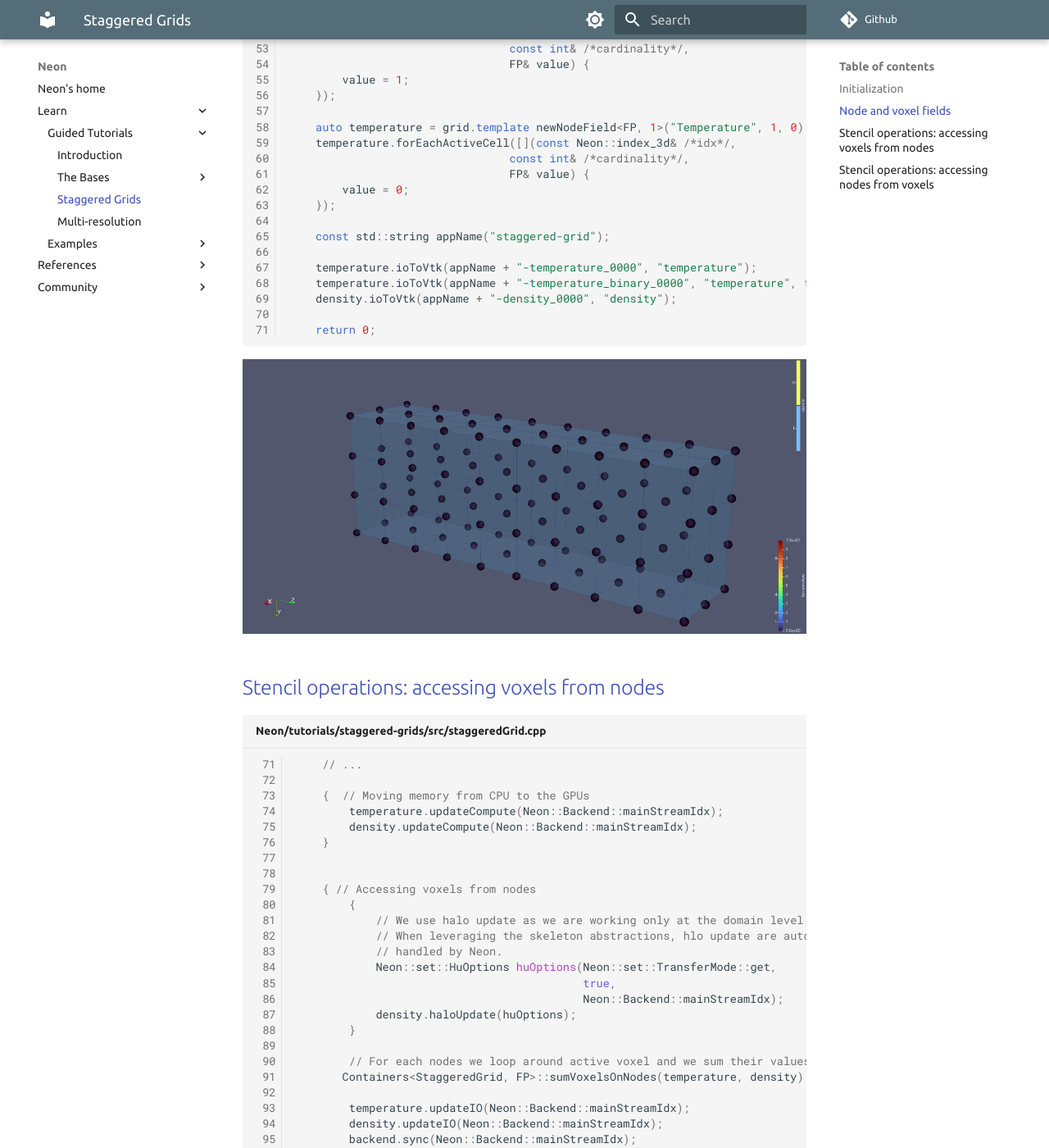
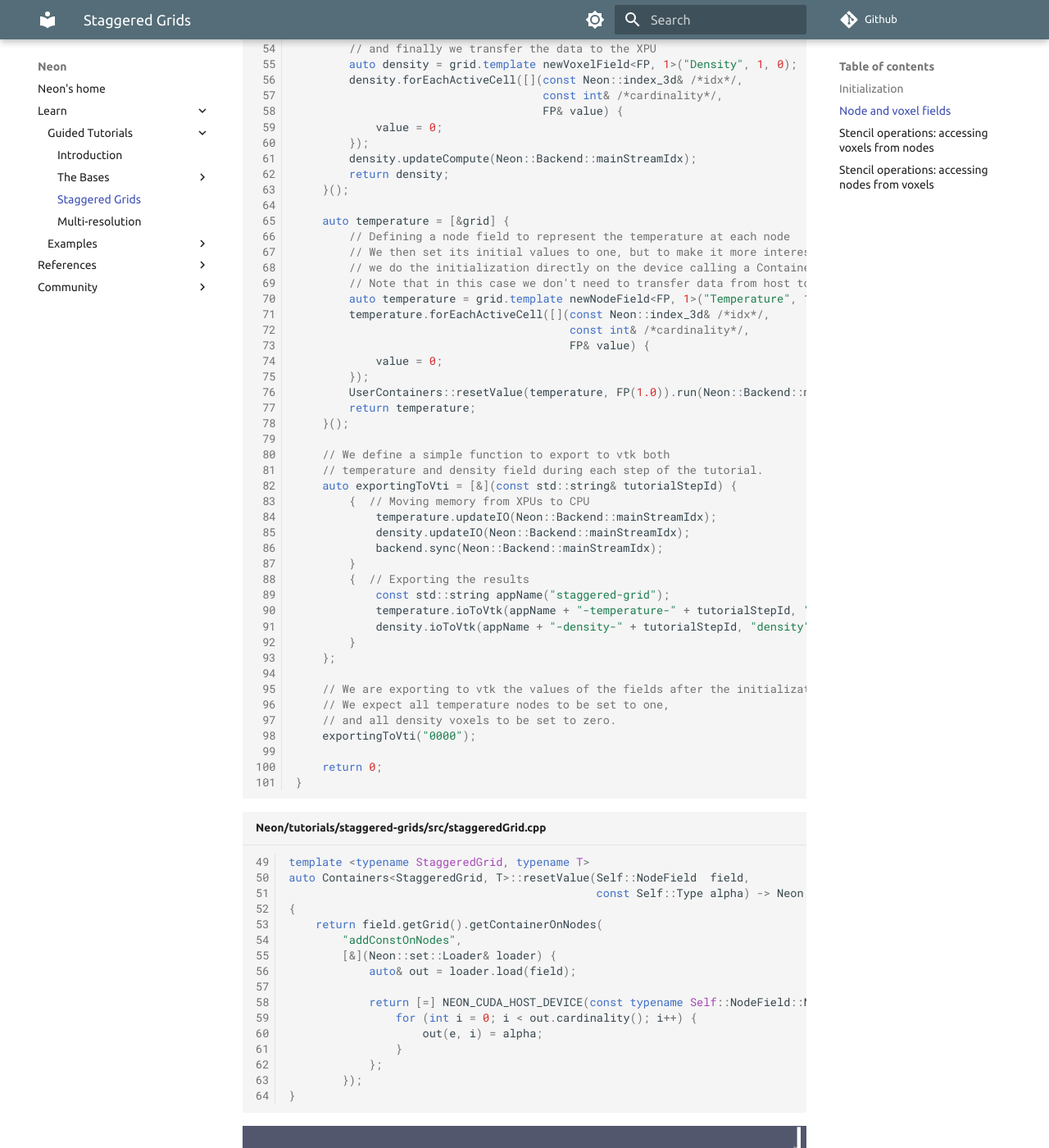
Before and after one commit to Autodesk/Neon, an MkDocs documentation site: the page built from docs/learn/guided-tutorials/staggered-grids/staggered-grid.md, in a window 1280 px wide and 1400 px high, scrolled down 2154 px. Shown: the whole window at 82% size. Built offline with MkDocs 1.6.1 and Material for MkDocs 9.7.7, drawn with Linux system fonts in a browser that asks for light colours; comment, search, counter and statistics services are not loaded; some of the changed text lies outside the part shown.

Commit message:
Some  changes to the staggered grid tutorial

````diff
--- a/docs/learn/guided-tutorials/staggered-grids/staggered-grid.md
+++ b/docs/learn/guided-tutorials/staggered-grids/staggered-grid.md
@@ -20,20 +20,16 @@ The created containers are fully compatible with the Neon Skeleton model.
 ## Initialization
 </a>
 
-```cpp linenums="9" title="Neon/tutorials/staggered-grids/src/staggeredGrid.cpp"
-    // Step 0 -> initialize Neon runtime
-    Neon::init();
-
-    // Step 1 -> Neon backend: choosing the hardware for the computation
+```cpp linenums="13" title="Neon/tutorials/staggered-grids/src/staggeredGrid.cpp"
+int main()
+{// Selecting the hardware for the computation
     Neon::Backend backend = [] {
-        // auto runtime = Neon::Runtime::openmp;
+        Neon::init();
+        // Our XPU will be a CPU device.
         auto runtime = Neon::Runtime::openmp;
-        // We are overbooking GPU 0 three times
-        std::vector<int> gpu_ids{0,0};
+        // We are overbooking XPU 0 two times
+        std::vector<int> gpu_ids{0, 0};
         Neon::Backend    backend(gpu_ids, runtime);
-
-        // Printing some information
-        NEON_INFO(backend.toString());
         return backend;
     }();
 
@@ -41,13 +37,15 @@ The created containers are fully compatible with the Neon Skeleton model.
     using UniformGrid = Neon::domain::dGrid;
     using StaggeredGrid = Neon::domain::internal::experimental::staggeredGrid::StaggeredGrid<UniformGrid>;
     using FP = double;
+    using UserContainers = tools::Containers<StaggeredGrid, FP>;
 
+    // Initializing a staggered grid based on dGrid
     StaggeredGrid grid = [&] {
         // Setting the dimension for the voxel grid
-        Neon::int32_3d                     voxDims{2, 3, 9};
+        Neon::int32_3d voxDims{2, 3, 9};
 
-        // For our example we don't need to add new stencil.
-        // By default the staggered grid will add the stencil
+        // For our tutorial, we don't need to add new stencil.
+        // By default, the staggered grid will add the stencil
         // to move from voxel to node and vice versa
         std::vector<Neon::domain::Stencil> noExtraStencils;
 
@@ -58,11 +56,12 @@ The created containers are fully compatible with the Neon Skeleton model.
                 return true;
             },
             noExtraStencils);
+
         return newGrid;
     }();
 
-
     return 0;
+}
 ```
 
 <a name="fields">
@@ -72,30 +71,80 @@ The created containers are fully compatible with the Neon Skeleton model.
 ```cpp linenums="49" title="Neon/tutorials/staggered-grids/src/staggeredGrid.cpp"
     // ...
 
-    auto density = grid.template newVoxelField<FP, 1>("Density", 1, 0);
-    density.forEachActiveCell([](const Neon::index_3d& /*idx*/,
-                                 const int& /*cardinality*/,
-                                 FP& value) {
-        value = 1;
-    });
+    auto density = [&grid] {
+        // Defining a voxel field to represent the density of each voxel
+        // We then set its initial values to zero in the host (CPU),
+        // and finally we transfer the data to the XPU
+        auto density = grid.template newVoxelField<FP, 1>("Density", 1, 0);
+        density.forEachActiveCell([](const Neon::index_3d& /*idx*/,
+                                     const int& /*cardinality*/,
+                                     FP& value) {
+            value = 0;
+        });
+        density.updateCompute(Neon::Backend::mainStreamIdx);
+        return density;
+    }();
 
-    auto temperature = grid.template newNodeField<FP, 1>("Temperature", 1, 0);
-    temperature.forEachActiveCell([](const Neon::index_3d& /*idx*/,
-                                 const int& /*cardinality*/,
-                                 FP& value) {
-        value = 0;
-    });
+    auto temperature = [&grid] {
+        // Defining a node field to represent the temperature at each node
+        // We then set its initial values to one, but to make it more interesting,
+        // we do the initialization directly on the device calling a Containers.
+        // Note that in this case we don't need to transfer data from host to XPUs
+        auto temperature = grid.template newNodeField<FP, 1>("Temperature", 1, 0);
+        temperature.forEachActiveCell([](const Neon::index_3d& /*idx*/,
+                                         const int& /*cardinality*/,
+                                         FP& value) {
+            value = 0;
+        });
+        UserContainers::resetValue(temperature, FP(1.0)).run(Neon::Backend::mainStreamIdx);
+        return temperature;
+    }();
 
-    const std::string appName("staggered-grid");
+    // We define a simple function to export to vtk both
+    // temperature and density field during each step of the tutorial.
+    auto exportingToVti = [&](const std::string& tutorialStepId) {
+        {  // Moving memory from XPUs to CPU
+            temperature.updateIO(Neon::Backend::mainStreamIdx);
+            density.updateIO(Neon::Backend::mainStreamIdx);
+            backend.sync(Neon::Backend::mainStreamIdx);
+        }
+        {  // Exporting the results
+            const std::string appName("staggered-grid");
+            temperature.ioToVtk(appName + "-temperature-" + tutorialStepId, "temperature", false, Neon::IoFileType::BINARY);
+            density.ioToVtk(appName + "-density-" + tutorialStepId, "density");
+        }
+    };
 
-    temperature.ioToVtk(appName + "-temperature_0000", "temperature");
-    temperature.ioToVtk(appName + "-temperature_binary_0000", "temperature", false, Neon::IoFileType::BINARY);
-    density.ioToVtk(appName + "-density_0000", "density");
+    // We are exporting to vtk the values of the fields after the initialization.
+    // We expect all temperature nodes to be set to one,
+    // and all density voxels to be set to zero.
+    exportingToVti("0000");
 
     return 0;
+}
 ```
 
-![Mapping between cells and hardware devices](img/staggeredGrid-0000.png)
+```cpp linenums="49" title="Neon/tutorials/staggered-grids/src/staggeredGrid.cpp"
+template <typename StaggeredGrid, typename T>
+auto Containers<StaggeredGrid, T>::resetValue(Self::NodeField  field,
+                                              const Self::Type alpha) -> Neon::set::Container
+{
+    return field.getGrid().getContainerOnNodes(
+        "addConstOnNodes",
+        [&](Neon::set::Loader& loader) {
+            auto& out = loader.load(field);
+
+            return [=] NEON_CUDA_HOST_DEVICE(const typename Self::NodeField::Node& e) mutable {
+                for (int i = 0; i < out.cardinality(); i++) {
+                    out(e, i) = alpha;
+                }
+            };
+        });
+}
+```
+
+
+![Mapping between cells and hardware devices](img/staggeredGrid-tutorial-0000.png)
 
 <a name="cartesian">
 ## Stencil operations: accessing voxels from nodes
@@ -104,116 +153,89 @@ The created containers are fully compatible with the Neon Skeleton model.
 ```cpp linenums="71" title="Neon/tutorials/staggered-grids/src/staggeredGrid.cpp"
     // ...
 
-    {  // Moving memory from CPU to the GPUs
-        temperature.updateCompute(Neon::Backend::mainStreamIdx);
-        density.updateCompute(Neon::Backend::mainStreamIdx);
+    {  // Accessing voxels from nodes
+       // For each node we loop around active voxel, and we sum their values.
+       // At the end of this operation we expect all voxel to store a value of 8,
+       // as there are 8 nodes for each voxel, each one set to one.
+        UserContainers::sumNodesOnVoxels(density, temperature)
+            .run(Neon::Backend::mainStreamIdx);
+
+        exportingToVti("0001");
     }
 
-
-    { // Accessing voxels from nodes
-        {
-            // We use halo update as we are working only at the domain level.
-            // When leveraging the skeleton abstractions, hlo update are automatically
-            // handled by Neon.
-            Neon::set::HuOptions huOptions(Neon::set::TransferMode::get,
-                                           true,
-                                           Neon::Backend::mainStreamIdx);
-            density.haloUpdate(huOptions);
-        }
-
-        // For each nodes we loop around active voxel and we sum their values.
-       Containers<StaggeredGrid, FP>::sumVoxelsOnNodes(temperature, density).run(Neon::Backend::mainStreamIdx);
-
-        temperature.updateIO(Neon::Backend::mainStreamIdx);
-        density.updateIO(Neon::Backend::mainStreamIdx);
-        backend.sync(Neon::Backend::mainStreamIdx);
-
-        // Exporting the results
-        temperature.ioToVtk(appName + "-temperature_binary_0001", "temperature", false, Neon::IoFileType::BINARY);
-        density.ioToVtk(appName + "-density_0001", "density");
-    }
-
-
-
     return 0;
+}
 ```
 
 ```cpp linenums="79" title="Neon/tutorials/staggered-grids/src/containers.cu"
 template <typename StaggeredGrid, typename T>
-auto Containers<StaggeredGrid, T>::sumVoxelsOnNodes(Self::NodeField&        temperatureField,
-                                                    const Self::VoxelField& densityField) -> Neon::set::Container
+auto Containers<StaggeredGrid, T>::sumVoxelsOnNodesAndDivideBy8(Self::NodeField&        temperatureField,
+                                                                const Self::VoxelField& densityField) -> Neon::set::Container
 {
-
-    using Type = typename Self::NodeField::Type;
-
     return temperatureField.getGrid().getContainerOnNodes(
-        "sumVoxelsOnNodes",
+        "sumVoxelsOnNodesAndDivideBy8",
+        // Neon Loading Lambda
         [&](Neon::set::Loader& loader) {
             const auto& density = loader.load(densityField, Neon::Compute::STENCIL);
             auto&       temperature = loader.load(temperatureField);
 
             auto nodeSpaceDim = temperatureField.getGrid().getDimension();
 
+            // Neon Compute Lambda
             return [=] NEON_CUDA_HOST_DEVICE(const typename Self::NodeField::Node& nodeHandle) mutable {
                 Type sum = 0;
 
-#define CHECK_DIRECTION(X, Y, Z)                                                              \
-    {                                                                                         \
-        Type nghDensity = density.template getNghVoxelValue<X, Y, Z>(nodeHandle, 0, 0).value; \
-        sum += nghDensity;                                                                    \
-    }
+                constexpr int componentId = 0;
+                constexpr int returnValueIfVoxelIsNotActive = 0;
 
-                CHECK_DIRECTION(1, 1, 1);
-                CHECK_DIRECTION(1, 1, -1);
-                CHECK_DIRECTION(1, -1, 1);
-                CHECK_DIRECTION(1, -1, -1);
-                CHECK_DIRECTION(-1, 1, 1);
-                CHECK_DIRECTION(-1, 1, -1);
-                CHECK_DIRECTION(-1, -1, 1);
-                CHECK_DIRECTION(-1, -1, -1);
+                // We visit all the neighbouring voxels around nodeHandle.
+                // Relative discrete offers are used to identify the neighbour node.
+                // Note that some neighbouring nodes may be not active.
+                // Rather than explicitly checking we ask Neon to return 0 if the node is not active.
+                sum += density.template getNghVoxelValue<1, 1, 1>(nodeHandle, componentId, returnValueIfVoxelIsNotActive).value;
+                sum += density.template getNghVoxelValue<1, 1, -1>(nodeHandle, componentId, returnValueIfVoxelIsNotActive).value;
+                sum += density.template getNghVoxelValue<1, -1, 1>(nodeHandle, componentId, returnValueIfVoxelIsNotActive).value;
+                sum += density.template getNghVoxelValue<1, -1, -1>(nodeHandle, componentId, returnValueIfVoxelIsNotActive).value;
+                sum += density.template getNghVoxelValue<-1, 1, 1>(nodeHandle, componentId, returnValueIfVoxelIsNotActive).value;
+                sum += density.template getNghVoxelValue<-1, 1, -1>(nodeHandle, componentId, returnValueIfVoxelIsNotActive).value;
+                sum += density.template getNghVoxelValue<-1, -1, 1>(nodeHandle, componentId, returnValueIfVoxelIsNotActive).value;
+                sum += density.template getNghVoxelValue<-1, -1, -1>(nodeHandle, componentId, returnValueIfVoxelIsNotActive).value;
 
-                temperature(nodeHandle, 0) = sum;
-                ;
-#undef CHECK_DIRECTION
+                // Storing the final result in the target node.
+                temperature(nodeHandle, 0) = sum / 8;
             };
         });
 }
+
 ```
 
 ![](img/staggeredGrid-offsets.png){style="width:500px"}
 
 
 
-![Mapping between cells and hardware devices](img/staggeredGrid-0001.png)
+![Mapping between cells and hardware devices](img/staggeredGrid-tutorial-0001.png)
 
 <a name="cartesian">
 ## Stencil operations: accessing nodes from voxels
 </a>
 
 ```cpp linenums="49" title="Neon/tutorials/staggered-grids/src/staggeredGrid.cpp"
-{ // Accessing nodes from voxels
-        Neon::set::HuOptions huOptions(Neon::set::TransferMode::get,
-                                       true,
-                                       Neon::Backend::mainStreamIdx);
+    {  // Accessing nodes from voxels
+       // For each voxel we loop around all nodes, we sum their values and divide the result by 8.
+       // At the end of the container we expect to have the following values:
+       // -- 1 for any corner node
+       // -- 2 for any node on an edge of our domain
+       // -- 3 for any node on a face
+       // -- 4 for internal nodes
+        UserContainers::sumVoxelsOnNodesAndDivideBy8(temperature,
+                                                     density)
+            .run(Neon::Backend::mainStreamIdx);
 
-        // We reset all node value to 1.
-        Containers<StaggeredGrid, FP>::resetValue(temperature, FP(1.0)).run(Neon::Backend::mainStreamIdx);
-        temperature.haloUpdate(huOptions);
-
-        // For each voxel we loop around all nodes and we sum their values.
-        // Note that all nodes of a voxel are always active.
-        Containers<StaggeredGrid, FP>::sumNodesOnVoxels(density, temperature).run(Neon::Backend::mainStreamIdx);
-
-        temperature.updateIO(Neon::Backend::mainStreamIdx);
-        density.updateIO(Neon::Backend::mainStreamIdx);
-        backend.sync(Neon::Backend::mainStreamIdx);
-
-        // Exporting the results
-        temperature.ioToVtk(appName + "-temperature_binary_0002", "temperature", false, Neon::IoFileType::BINARY);
-        density.ioToVtk(appName + "-density_0002", "density");
+        exportingToVti("0002");
     }
 
     return 0;
+}
 ```
 
 ```cpp linenums="49" title="Neon/tutorials/staggered-grids/src/containers.cu"
@@ -222,37 +244,34 @@ auto Containers<StaggeredGrid, T>::sumNodesOnVoxels(Self::VoxelField&      densi
                                                     const Self::NodeField& temperatureField)
     -> Neon::set::Container
 {
-    using Type = typename Self::NodeField::Type;
-
     return densityField.getGrid().getContainerOnVoxels(
         "sumNodesOnVoxels",
+        // Neon Loading Lambda
         [&](Neon::set::Loader& loader) {
             auto&       density = loader.load(densityField);
             const auto& temperature = loader.load(temperatureField, Neon::Compute::STENCIL);
 
+            // Neon Compute Lambda
             return [=] NEON_CUDA_HOST_DEVICE(const typename Self::VoxelField::Voxel& voxHandle) mutable {
-                Type sum = 0;
+                Type          sum = 0;
+                constexpr int componentId = 0;
 
-#define CHECK_DIRECTION(X, Y, Z)                                                         \
-    {                                                                                    \
-        Type nghNodeValue = temperature.template getNghNodeValue<X, Y, Z>(voxHandle, 0); \
-                                                                                         \
-        sum += nghNodeValue;                                                             \
-    }
+                // We visit all the neighbour nodes around voxHandle.
+                // Relative discrete offers are used to identify the neighbour node.
+                // As by construction all nodes of a voxel are active, we don't have to do any extra check.
+                sum += temperature.template getNghNodeValue<1, 1, 1>(voxHandle, componentId);
+                sum += temperature.template getNghNodeValue<1, 1, -1>(voxHandle, componentId);
+                sum += temperature.template getNghNodeValue<1, -1, 1>(voxHandle, componentId);
+                sum += temperature.template getNghNodeValue<1, -1, -1>(voxHandle, componentId);
+                sum += temperature.template getNghNodeValue<-1, 1, 1>(voxHandle, componentId);
+                sum += temperature.template getNghNodeValue<-1, 1, -1>(voxHandle, componentId);
+                sum += temperature.template getNghNodeValue<-1, -1, 1>(voxHandle, componentId);
+                sum += temperature.template getNghNodeValue<-1, -1, -1>(voxHandle, componentId);
 
-                CHECK_DIRECTION(1, 1, 1);
-                CHECK_DIRECTION(1, 1, -1);
-                CHECK_DIRECTION(1, -1, 1);
-                CHECK_DIRECTION(1, -1, -1);
-                CHECK_DIRECTION(-1, 1, 1);
-                CHECK_DIRECTION(-1, 1, -1);
-                CHECK_DIRECTION(-1, -1, 1);
-                CHECK_DIRECTION(-1, -1, -1);
-
+                // Storing the final result in the target voxel.
                 density(voxHandle, 0) = sum;
-#undef CHECK_DIRECTION
             };
         });
 }
 ```
-![Mapping between cells and hardware devices](img/staggeredGrid-0002.png)
+![Mapping between cells and hardware devices](img/staggeredGrid-tutorial-0002.png)
````
Also changed, not shown: docs/learn/guided-tutorials/staggered-grids/img/staggeredGrid-0000.png (deleted), docs/learn/guided-tutorials/staggered-grids/img/staggeredGrid-0001.png (deleted), docs/learn/guided-tutorials/staggered-grids/img/staggeredGrid-0002.png (deleted), docs/learn/guided-tutorials/staggered-grids/img/staggeredGrid-tutorial-0000.png (added), docs/learn/guided-tutorials/staggered-grids/img/staggeredGrid-tutorial-0001.png (added), docs/learn/guided-tutorials/staggered-grids/img/staggeredGrid-tutorial-0002.png (added).
